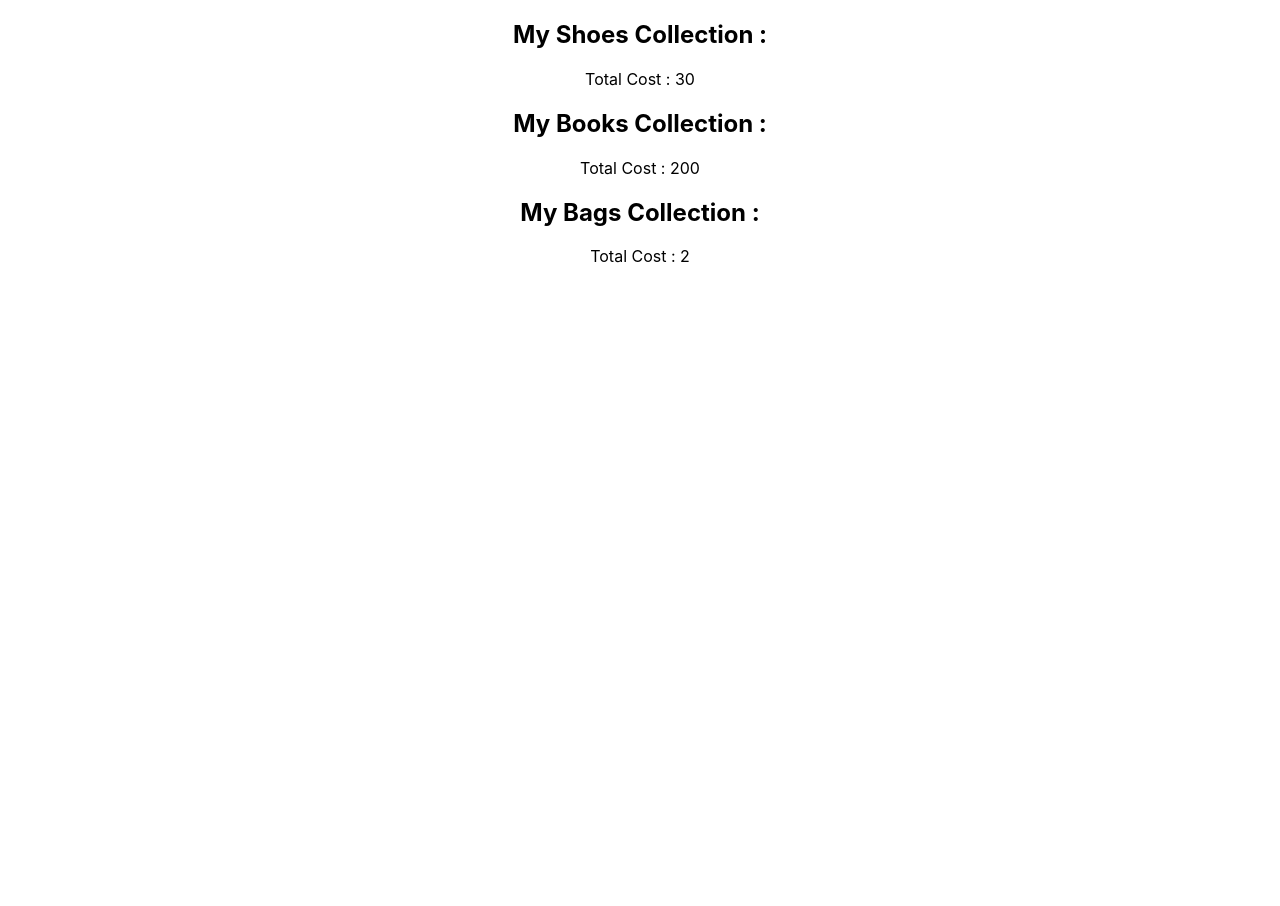
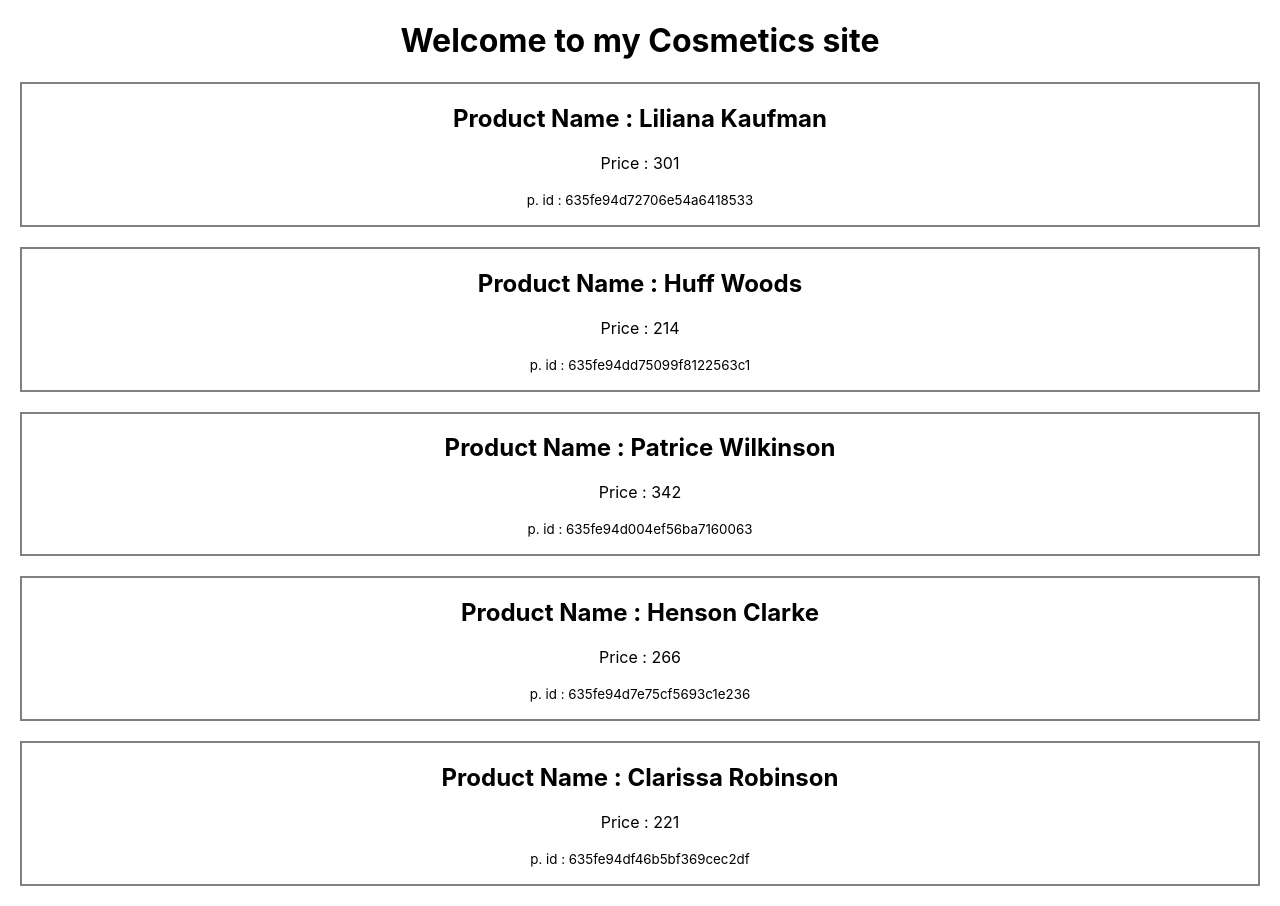
Before and after one commit to Riday1/Es6-modules-47.5, a React (Create React App) app: page / in a window 1280 px wide. Before the commit the page ends 800 px from the top, so only its background shows below. Built offline with nearby package versions, Linux system fonts and the light colour scheme.

Commit message:
created fake data and load it

```diff
--- /dev/null
+++ b/public/data.json
@@ -0,0 +1,27 @@
+[
+    {
+        "id": "635fe94d72706e54a6418533",
+        "price": 301,
+        "name": "Liliana Kaufman"
+    },
+    {
+        "id": "635fe94dd75099f8122563c1",
+        "price": 214,
+        "name": "Huff Woods"
+    },
+    {
+        "id": "635fe94d004ef56ba7160063",
+        "price": 342,
+        "name": "Patrice Wilkinson"
+    },
+    {
+        "id": "635fe94d7e75cf5693c1e236",
+        "price": 266,
+        "name": "Henson Clarke"
+    },
+    {
+        "id": "635fe94df46b5bf369cec2df",
+        "price": 221,
+        "name": "Clarissa Robinson"
+    }
+]
--- a/src/App.js
+++ b/src/App.js
@@ -1,15 +1,14 @@
 
 import './App.css';
-import Shoes from './Components/Shoes/Shoes';
-import Books from './Components/Books/Books';
-import Bags from './Components/Bags/Bags';
+// import Shoes from './Components/Shoes/Shoes';
+// import Books from './Components/Books/Books';
+// import Bags from './Components/Bags/Bags';
+import Cosmetics from './Components/Cosmetics/Cosmetics';
 
 function App() {
   return (
     <div className="App">
-      <Shoes></Shoes>
-      <Books></Books>
-      <Bags></Bags>
+      <Cosmetics></Cosmetics>
     </div>
   );
 }
--- /dev/null
+++ b/src/Components/Cosmetic/Cosmetic.js
@@ -0,0 +1,15 @@
+import React from 'react';
+
+const Cosmetic = (props) => {
+    const { id, name, price } = props.cosmetic;
+    return (
+        <div style={{ border: '2px solid gray ', margin: '20px' }}>
+            <h2>Product Name : {name}</h2>
+            <p>Price : {price}</p>
+            <p><small>p. id : {id}</small></p>
+        </div>
+    );
+};
+
+export default Cosmetic;
+export { Cosmetic }
--- /dev/null
+++ b/src/Components/Cosmetics/Cosmetics.js
@@ -0,0 +1,26 @@
+import React, { useEffect, useState } from 'react';
+import Cosmetic from '../Cosmetic/Cosmetic';
+
+const Cosmetics = () => {
+    const [cosmetics, setCosmetics] = useState([]);
+    useEffect(() => {
+        fetch('data.json')
+            .then(res => res.json())
+            .then(data => setCosmetics(data))
+    }, [])
+
+
+    return (
+        <div>
+            <h1>Welcome to my Cosmetics site</h1>
+            {
+                cosmetics.map(cosmetic => <Cosmetic
+                    key={cosmetic.id}
+                    cosmetic={cosmetic}
+                ></Cosmetic>)
+            }
+        </div>
+    );
+};
+
+export default Cosmetics;
```
Also changed, not shown: src/Components/Utilities/Utilities.js (line endings or trailing spaces).
